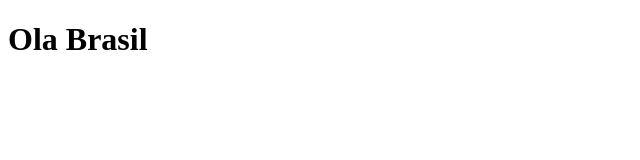
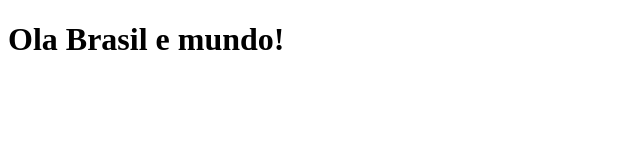
Before and after one commit to JoaoGuilhermmy/Aula-git, a plain HTML site: page index.html in a window 1280 px wide. Shown: the whole page, without its empty margins (0-640 px from the left). Drawn offline with Linux system fonts and the light colour scheme.

Commit message:
adicionamos mundo

```diff
--- a/index.html
+++ b/index.html
@@ -9,7 +9,7 @@
 </head>
 
 <body>
-    <h1>Ola Brasil</h1>
+    <h1>Ola Brasil e mundo!</h1>
     <script src="JS/index.js"></script>
 </body>
 
```
